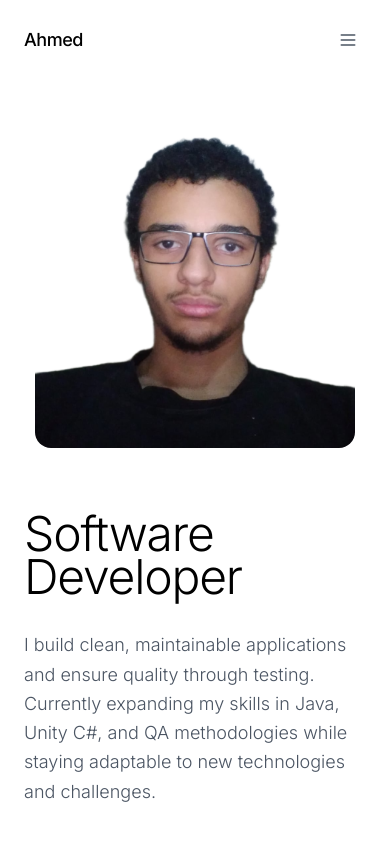
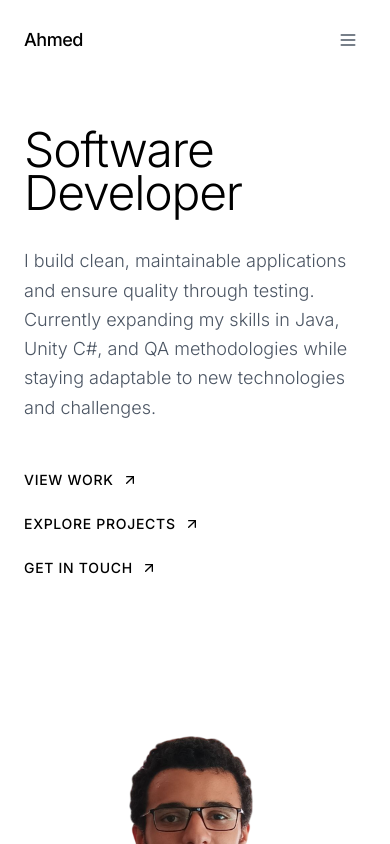
Before and after one commit to xlargetomato/Portfolio, a Next.js app: page / in a window 390 px wide. Shown: the top 844 px of the page. Built offline with nearby package versions, Linux system fonts and the light colour scheme.

Commit message:
Update Hero.tsx

```diff
--- a/src/components/Hero.tsx
+++ b/src/components/Hero.tsx
@@ -72,14 +72,12 @@ const Hero = () => {
           </div>
 
 {/* Right column - Profile Photo */}
-          <div className="lg:col-span-4 order-first lg:order-last">
+<div className="lg:col-span-4 order-last lg:order-last">
   <div className="relative">
     {/* Photo container */}
     <div className="relative w-80 h-80 mx-auto lg:ml-auto lg:mr-0">
-
-                {/* Uncomment when you have actual photo */}
       <Image
-                  src="/ahmed-profile.png"
+        src="/profile/profile.png"
         alt="Ahmed - Software Developer"
         fill
         className="object-cover rounded-2xl"
@@ -93,6 +91,7 @@ const Hero = () => {
     <div className="absolute -bottom-6 -left-6 w-32 h-32 bg-gray-50 rounded-full -z-10"></div>
   </div>
 </div>
+
         </div>
       </div>
     </section>
```
Lines whose indentation alone changed are shown as unchanged.
